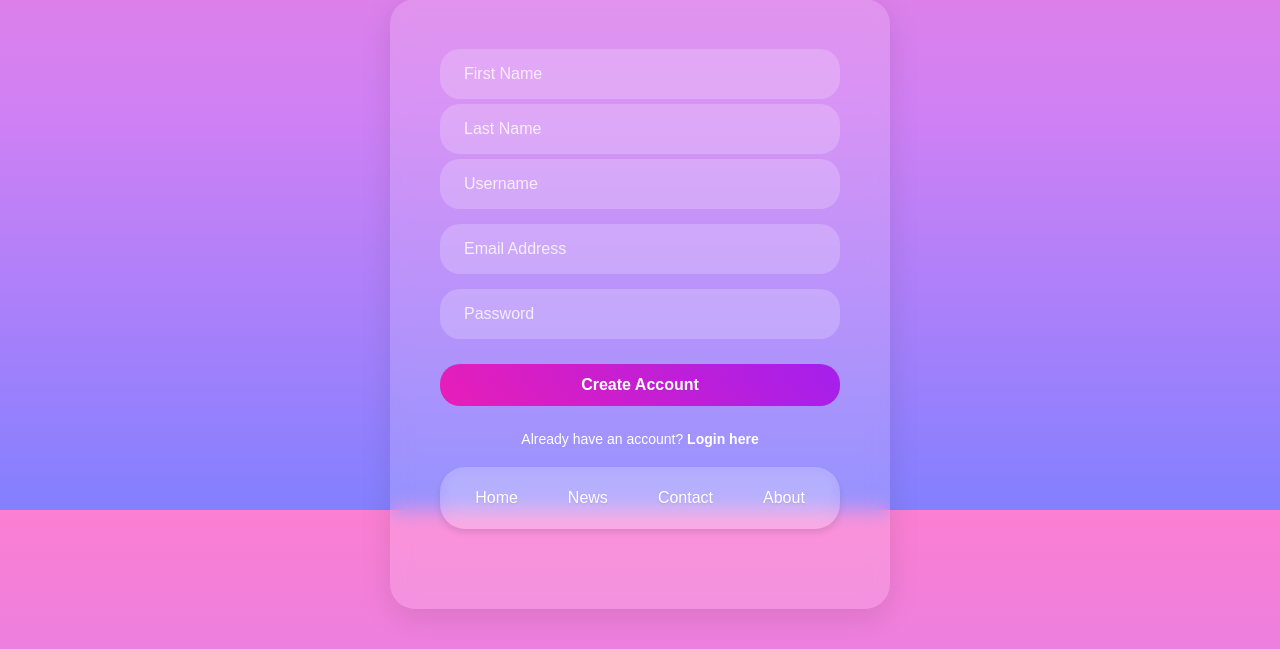
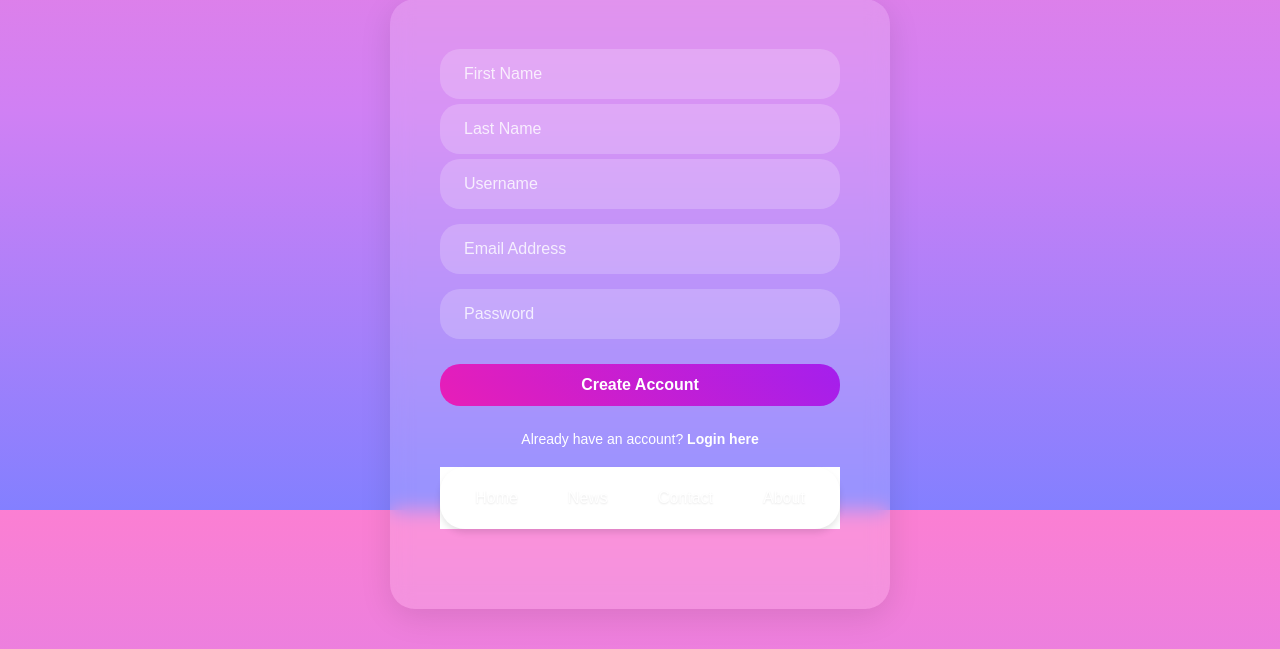
Before and after one commit to npotts24/Database-Design-Signup-and-Login-Page, a PHP site: page /signup.html in a window 1280 px wide. Shown: the part 290-939 px from the top of the page. Run offline with PHP 8.4, Linux system fonts and the light colour scheme.

Commit message:
trying to add a footer to the bottom of the page

```diff
--- a/login.html
+++ b/login.html
@@ -32,6 +32,7 @@
                 </div>
             </form>
         </div>
+
     <div class = "footer">
         <ul>
             <li><a href="default.asp">Home</a></li>
--- a/signup.html
+++ b/signup.html
@@ -42,7 +42,7 @@
             </form>
         </div>
 
-    <div class = "footer">
+    <div class = "footer"><!--WANT THIS OUTSIDE OF THE FORM CONTAINER-->
         <ul>
             <li><a href="default.asp">Home</a></li>
             <li><a href="news.asp">News</a></li>
@@ -50,7 +50,7 @@
             <li><a href="about.asp">About</a></li>
         </ul>
     </div>
-
+<!--ADD A BUTTON IN TOP LEFT CORNER THAT SAYS BACK TO HOMEPAGE?-->
 
 
 
--- a/style.css
+++ b/style.css
@@ -222,3 +222,16 @@ body {
   transition: all 0.3s ease;
   margin-top: 10px;
 }
+
+.footer{
+    background-color: white;
+
+
+
+
+
+
+
+
+
+}
```
